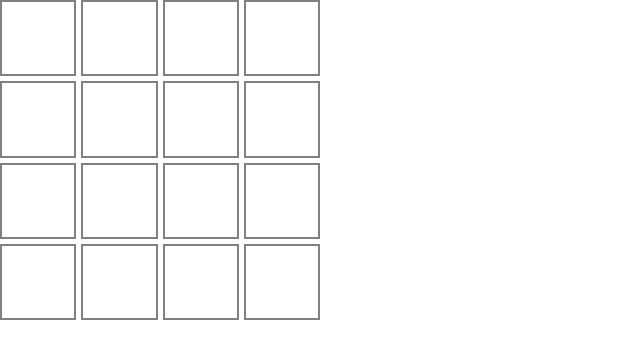
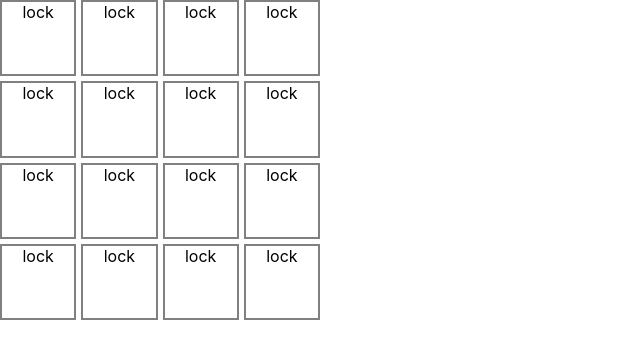
Before and after one commit to aysommer/tiles-game, a React (Create React App) app: page / in a window 1280 px wide. Shown: the top 358 px of the page, without its empty margins (0-640 px from the left). Built offline with nearby package versions, Linux system fonts and the light colour scheme.

Commit message:
Flip mechanic

```diff
--- a/src/App.css
+++ b/src/App.css
@@ -11,6 +11,10 @@
   .App-logo {
     animation: App-logo-spin infinite 20s linear;
   }
+}
+
+* {
+  box-sizing: border-box;
 }
 
 .App-header {
--- a/src/components/Tile.tsx
+++ b/src/components/Tile.tsx
@@ -4,13 +4,13 @@ import './Tile/Tile.css';
 
 function Tile({ text, isOpened, isUnlock, isDisabled, onClick }: ITile) {
     return (
-        <button
-            className="tile"
+        <div
+            className={"tile" + (isOpened ? " tile-flip" : "")}
             onClick={onClick}
-            disabled={isDisabled}
         >
-            {isOpened && text}
-        </button>
+            <div className="tile__front-side">lock</div>
+            <div className="tile__back-side">123</div>
+        </div>
     )
 }
 
--- a/src/components/Tile/Tile.css
+++ b/src/components/Tile/Tile.css
@@ -2,14 +2,28 @@
     cursor: pointer;
     outline: none;
     border: 2px solid gray;
-    background-color: rgb(255, 255, 255);
-    transition: .15s background-color ease-in-out;
+    transform: scale(1);
+    transform-style: preserve-3d;
+    transition: .15s all ease-in-out;
 }
 
-.tile:hover {
-    background-color: rgb(235, 235, 235);
+.tile__front-side,
+.tile__back-side {
+    width: 100%;
+    height: 100%;
+    position: absolute;
+    background: white;
+    backface-visibility: hidden;
 }
 
-.tile:focus {
-    border-color: rgb(42, 91, 165);
+.tile__back-side {
+    transform: rotateY(180deg);
 }
+
+.tile-flip {
+    transform: rotateY(180deg);
+}
+
+.tile:active {
+    transform: scale(0.95);
+}
--- a/src/components/TileGrid.tsx
+++ b/src/components/TileGrid.tsx
@@ -4,8 +4,9 @@ import Tile from './Tile';
 import './TileGrid/TileGrid.css';
 
 const MAX_OPENED_TILES = 2;
+const GRID_SIZE = 16;
 const SELECTED_KEYS: number[] = [];
-const TILE = {
+const TILE: ITile = {
     text: "1",
     isOpened: false,
     isUnlock: false,
@@ -13,10 +14,16 @@ const TILE = {
 };
 
 function TileGrid() {
-    const [tiles, setTiles] = useState(Array(16).fill(TILE));
+    const [tiles, setTiles] = useState(Array(GRID_SIZE).fill(TILE));
     const [selectedKeys, setSelectedKeys] = useState(SELECTED_KEYS);
 
     function handleOpenTile(selectedKey: number): void {
+        const { isOpened } = tiles[selectedKey];
+
+        if (isOpened) {
+            return;
+        }
+
         const newTiles: ITile[] = [...tiles].map((tile, key): ITile => (key === selectedKey) ? {
             ...tile,
             isOpened: !tile.isOpened
```
